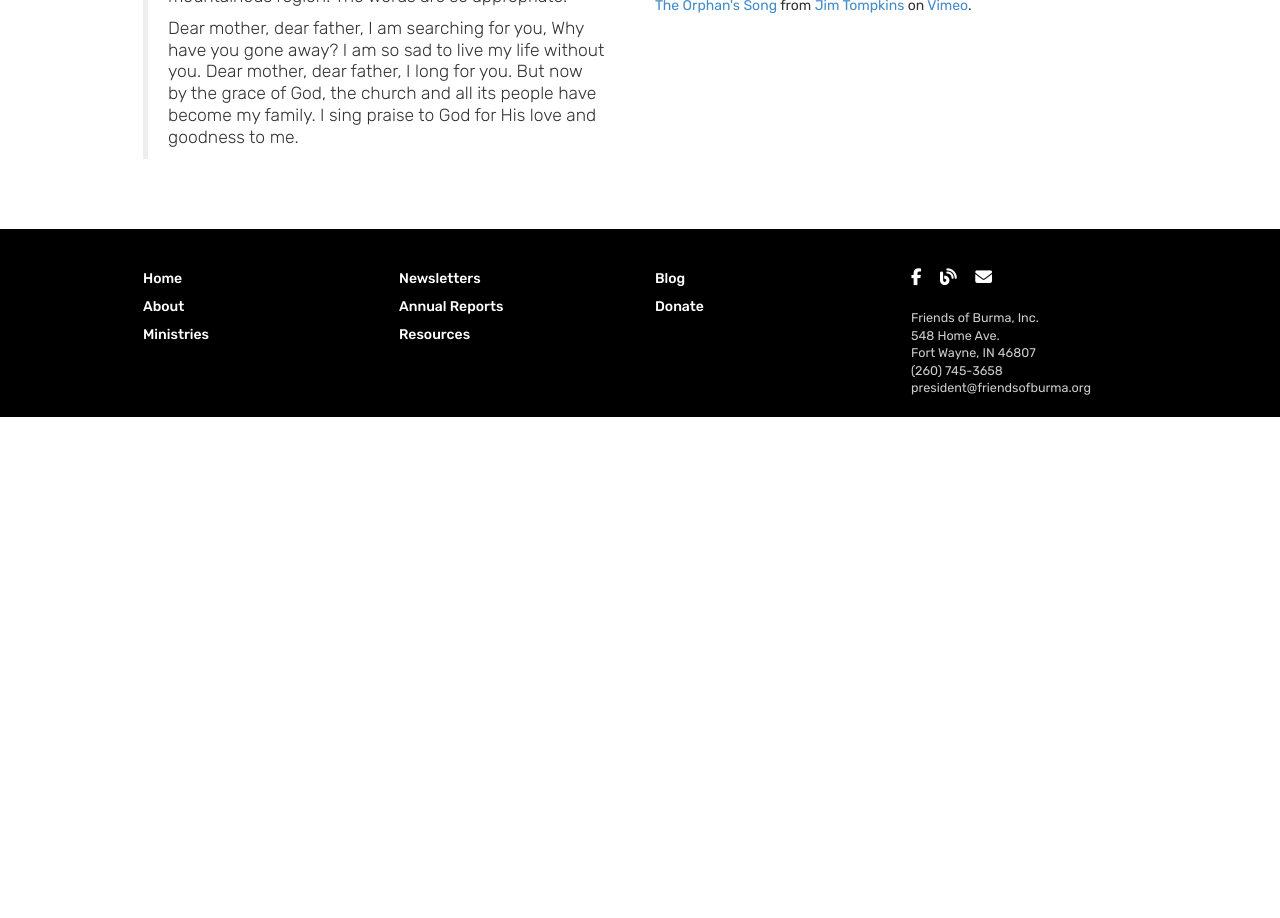
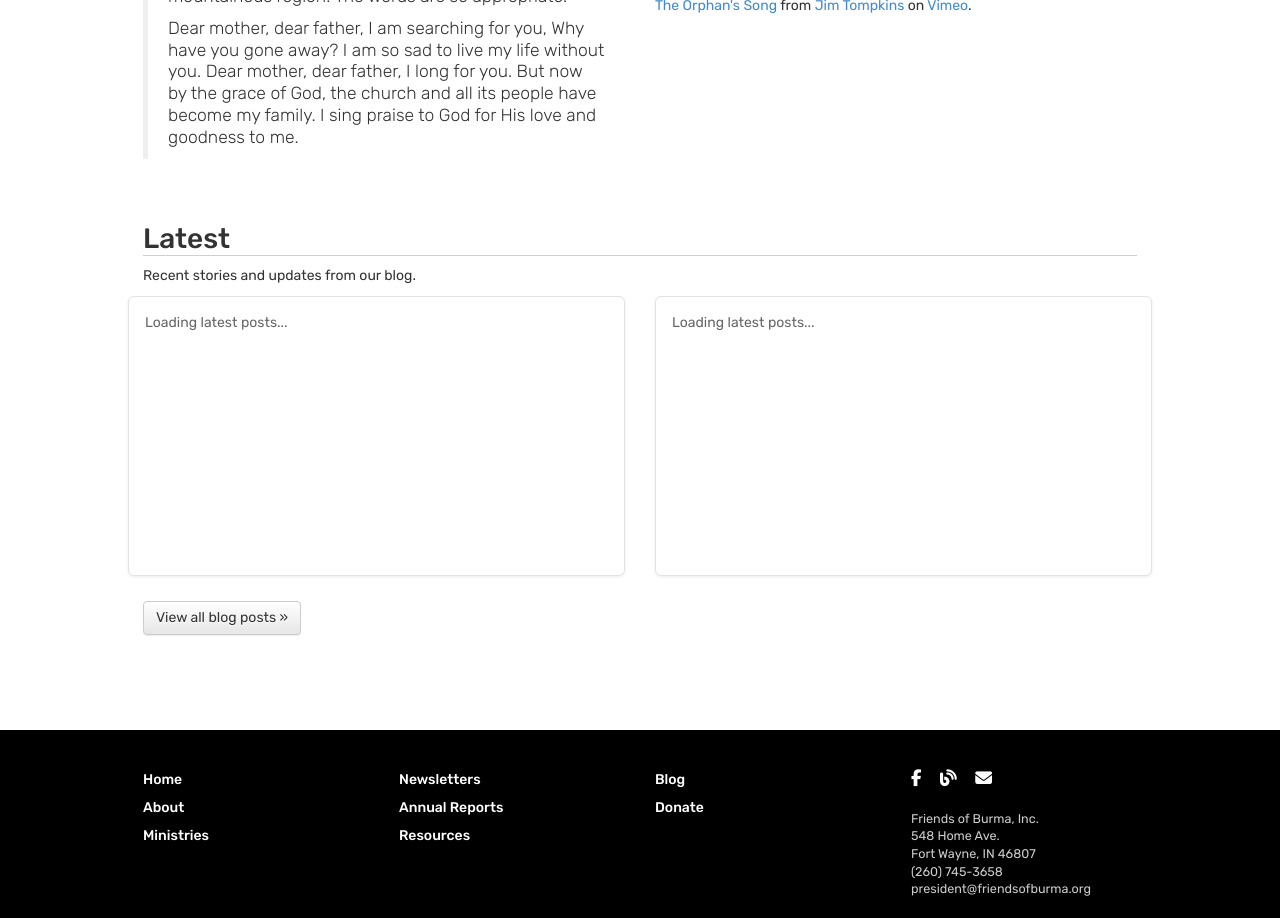
Before and after one commit to friendsofburma/friendsofburma.github.io, a Jekyll site: the page built from index.html, in a window 1280 px wide, cut to the strip 1841-2759 px from the top of the page. Built offline with Jekyll 4.4.1, drawn with Linux system fonts in a browser that asks for light colours; before the commit the page ends 2258 px from its top, so only the background shows below that.

Commit message:
latest 2 blog posts on the home page.

```diff
--- a/index.html
+++ b/index.html
@@ -103,7 +103,6 @@ link: home
         </div>
     </div>
 
-
     <div class="row featurette">
         <div class="col-md-6">
             <h2 class="my-header">The Orphan's Song</h2>
@@ -134,6 +133,31 @@ link: home
                 Tompkins</a> on <a href="https://vimeo.com">Vimeo</a>.</p>
         </div>
     </div>
+
+    <div class="row latest-posts-section">
+        <div class="col-md-12">
+            <h2 class="my-header">Latest</h2>
+            <p>Recent stories and updates from our blog.</p>
+        </div>
+        <div id="latest-posts-container" class="row latest-posts-grid">
+            <div class="col-md-6 latest-post-col">
+                <article class="latest-post-card">
+                    <p class="latest-post-status">Loading latest posts...</p>
+                </article>
+            </div>
+            <div class="col-md-6 latest-post-col">
+                <article class="latest-post-card">
+                    <p class="latest-post-status">Loading latest posts...</p>
+                </article>
+            </div>
+        </div>
+        <div class="col-md-12 latest-posts-actions">
+            <p>
+                <a class="btn btn-default" href="https://blog.friendsofburma.org/" rel="noopener noreferrer">View all blog posts &raquo;</a>
+            </p>
+        </div>
+    </div>
+
     <!--
     <div class="row featurette">
         <div class="col-md-12">
--- a/static/css/style.scss
+++ b/static/css/style.scss
@@ -224,6 +224,93 @@ pre {
   border-bottom: 1.5px solid #b8e0c6
 }
 
+.latest-posts-section {
+  margin-top: 25px;
+  margin-bottom: 35px;
+}
+
+.latest-posts-grid {
+  display: block;
+}
+
+.latest-post-col {
+  margin-bottom: 15px;
+}
+
+.latest-post-card {
+  border: 1px solid #e3e3e3;
+  border-radius: 6px;
+  background: #fff;
+  padding: 16px;
+  min-height: 280px;
+  box-shadow: 0 1px 3px rgba(0, 0, 0, 0.08);
+}
+
+.latest-post-title {
+  margin-top: 0;
+  margin-bottom: 4px;
+  font-size: 1.45em;
+}
+
+.latest-post-date {
+  color: #777;
+  font-size: 0.92em;
+  margin-bottom: 10px;
+}
+
+.latest-post-thumb {
+  width: 100%;
+  height: 210px;
+  object-fit: cover;
+  object-position: center;
+  display: block;
+  border-radius: 4px;
+  margin-bottom: 12px;
+}
+
+.latest-post-summary {
+  margin-bottom: 12px;
+}
+
+.latest-post-status {
+  color: #666;
+}
+
+.latest-post-read-more {
+  font-weight: 600;
+}
+
+.latest-posts-actions {
+  margin-top: 10px;
+}
+
+@media (min-width: 992px) {
+  .latest-posts-grid {
+    display: flex;
+    flex-wrap: wrap;
+  }
+
+  .latest-post-col {
+    display: flex;
+  }
+
+  .latest-post-card {
+    display: flex;
+    flex-direction: column;
+    width: 100%;
+  }
+
+  .latest-post-summary {
+    flex-grow: 1;
+  }
+}
+
+@media (max-width: 767px) {
+  .latest-post-thumb {
+    height: 180px;
+  }
+}
+
 /* RESPONSIVE CSS
 -------------------------------------------------- */
 
@@ -342,4 +429,8 @@ pre {
       font-size: 11px;
     }
   }
+
+  .latest-post-col {
+    margin-bottom: 15px;
+  }
 }
--- a/static/js/app.js
+++ b/static/js/app.js
@@ -0,0 +1,156 @@
+/* global jQuery */
+(function ($) {
+	"use strict";
+
+	function getAlternateLink(entry) {
+		var i;
+		if (!entry || !entry.link) {
+			return "#";
+		}
+		for (i = 0; i < entry.link.length; i += 1) {
+			if (entry.link[i].rel === "alternate") {
+				return entry.link[i].href;
+			}
+		}
+		return "#";
+	}
+
+	function getSummary(entry) {
+		var raw = "";
+		var text;
+		if (entry && entry.summary && entry.summary.$t) {
+			raw = entry.summary.$t;
+		} else if (entry && entry.content && entry.content.$t) {
+			raw = entry.content.$t;
+		}
+		text = $("<div>").html(raw).text().replace(/\s+/g, " ").trim();
+		if (text.length > 220) {
+			return text.substring(0, 217) + "...";
+		}
+		return text;
+	}
+
+	function escapeHtml(value) {
+		return $("<div>").text(value || "").html();
+	}
+
+	function upgradeBloggerImageUrl(url) {
+		var upgradedUrl = url || "";
+
+		if (!upgradedUrl) {
+			return "";
+		}
+
+		// Handle Blogger query-style image sizes like ...=s72-c
+		upgradedUrl = upgradedUrl.replace(/=s\d+(-c)?$/, "=s1200");
+		// Handle Blogger path-style image sizes like .../s72-c/...
+		upgradedUrl = upgradedUrl.replace(/\/s\d+(-c)?\//, "/s1200/");
+
+		return upgradedUrl;
+	}
+
+	function getImageUrl(entry) {
+		var content;
+		var imgMatch;
+		if (entry && entry.media$thumbnail && entry.media$thumbnail.url) {
+			return upgradeBloggerImageUrl(entry.media$thumbnail.url);
+		}
+		if (!entry || !entry.content || !entry.content.$t) {
+			return "";
+		}
+		content = entry.content.$t;
+		imgMatch = content.match(/<img[^>]+src=["']([^"']+)["']/i);
+		return imgMatch && imgMatch[1] ? upgradeBloggerImageUrl(imgMatch[1]) : "";
+	}
+
+	function getPublishedDate(entry) {
+		var raw = entry && entry.published && entry.published.$t ? entry.published.$t : "";
+		var date;
+		if (!raw) {
+			return "";
+		}
+		date = new Date(raw);
+		if (isNaN(date.getTime())) {
+			return "";
+		}
+		return date.toLocaleDateString("en-US", {
+			year: "numeric",
+			month: "long",
+			day: "numeric"
+		});
+	}
+
+	function buildPostCard(entry) {
+		var title = entry && entry.title && entry.title.$t ? entry.title.$t : "Untitled post";
+		var safeTitle = escapeHtml(title);
+		var link = getAlternateLink(entry);
+		var safeLink = escapeHtml(link);
+		var publishedDate = getPublishedDate(entry);
+		var safePublishedDate = escapeHtml(publishedDate);
+		var summary = getSummary(entry);
+		var safeSummary = escapeHtml(summary);
+		var imageUrl = getImageUrl(entry);
+		var safeImageUrl = escapeHtml(imageUrl);
+		var html = "";
+
+		html += '<div class="col-md-6 latest-post-col">';
+		html += '<article class="latest-post-card">';
+		if (imageUrl) {
+			html += '<img class="latest-post-thumb" src="' + safeImageUrl + '" alt="' + safeTitle + '" loading="lazy">';
+		}
+		html += '<h3 class="latest-post-title"><a href="' + safeLink + '" rel="noopener noreferrer">' + safeTitle + "</a></h3>";
+		if (publishedDate) {
+			html += '<p class="latest-post-date">' + safePublishedDate + "</p>";
+		}
+		if (summary) {
+			html += '<p class="latest-post-summary">' + safeSummary + "</p>";
+		}
+		html += '<p><a class="latest-post-read-more" href="' + safeLink + '" rel="noopener noreferrer">Read more &raquo;</a></p>';
+		html += "</article>";
+		html += "</div>";
+		return html;
+	}
+
+	function renderPosts(entries) {
+		var $container = $("#latest-posts-container");
+		var html = "";
+		var i;
+
+		if (!$container.length) {
+			return;
+		}
+
+		if (!entries || !entries.length) {
+			$container.html('<div class="col-md-12"><p class="latest-post-status">No recent blog posts were found.</p></div>');
+			return;
+		}
+
+		for (i = 0; i < entries.length; i += 1) {
+			html += buildPostCard(entries[i]);
+		}
+
+		$container.html(html);
+	}
+
+	function loadLatestPosts() {
+		var $container = $("#latest-posts-container");
+		var feedUrl = "https://blog.friendsofburma.org/feeds/posts/default?alt=json-in-script&max-results=2&orderby=published&callback=?";
+
+		if (!$container.length) {
+			return;
+		}
+
+		$.getJSON(feedUrl)
+			.done(function (data) {
+				var entries = data && data.feed && data.feed.entry ? data.feed.entry : [];
+				renderPosts(entries.slice(0, 2));
+			})
+			.fail(function () {
+				$container.html('<div class="col-md-12"><p class="latest-post-status">Unable to load latest posts right now. <a href="https://blog.friendsofburma.org/">Visit the blog</a>.</p></div>');
+			});
+	}
+
+	$(function () {
+		loadLatestPosts();
+	});
+}(jQuery));
```
